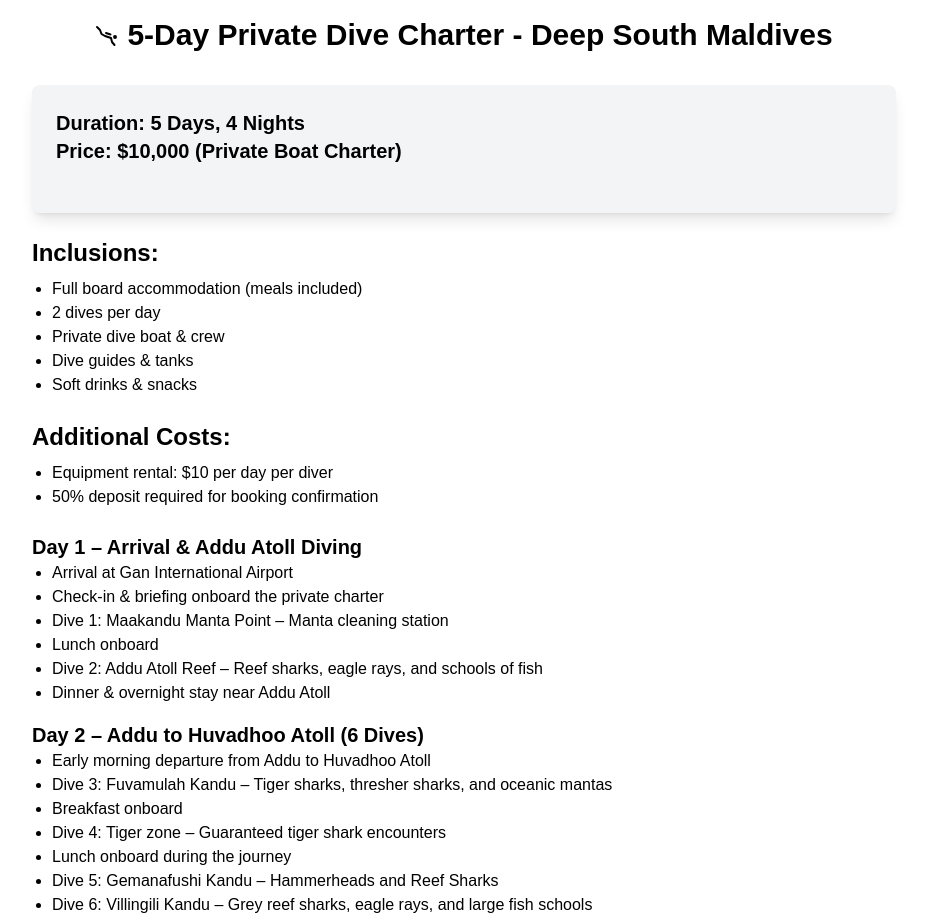
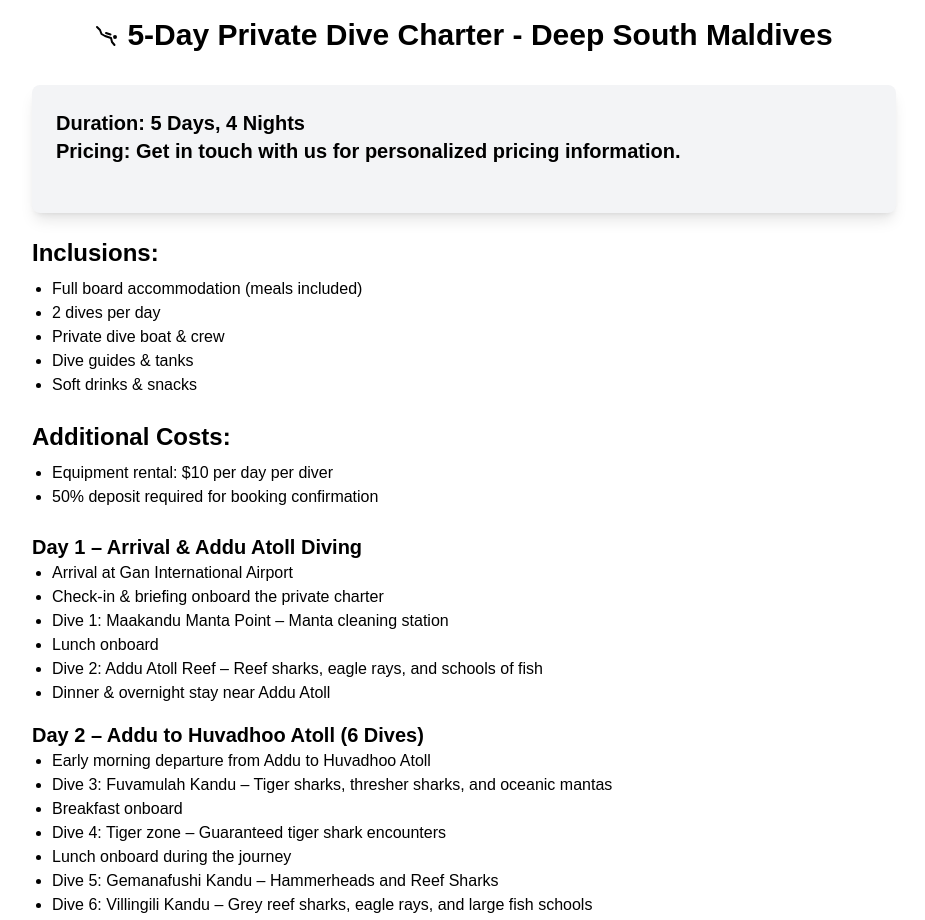
Before and after one commit to mouus/zaff-travel, a Next.js app: page / in a window 1280 px wide. Shown: the part 4620-5540 px from the top of the page, without its empty margins (176-1101 px from the left). Built offline with nearby package versions, Linux system fonts and the light colour scheme.

Commit message:
pricing detail change

```diff
--- a/app/page.jsx
+++ b/app/page.jsx
@@ -518,7 +518,7 @@ export default function Home() {
                 <div className="mb-6">
                   <p className="text-xl font-semibold text-black">Duration: 5 Days, 4 Nights</p>
                   <p className="text-xl font-semibold text-black">
-                    Price: $10,000 (Private Boat Charter)
+                    Pricing: Get in touch with us for personalized pricing information.
                   </p>
                 </div>
               </div>
```
